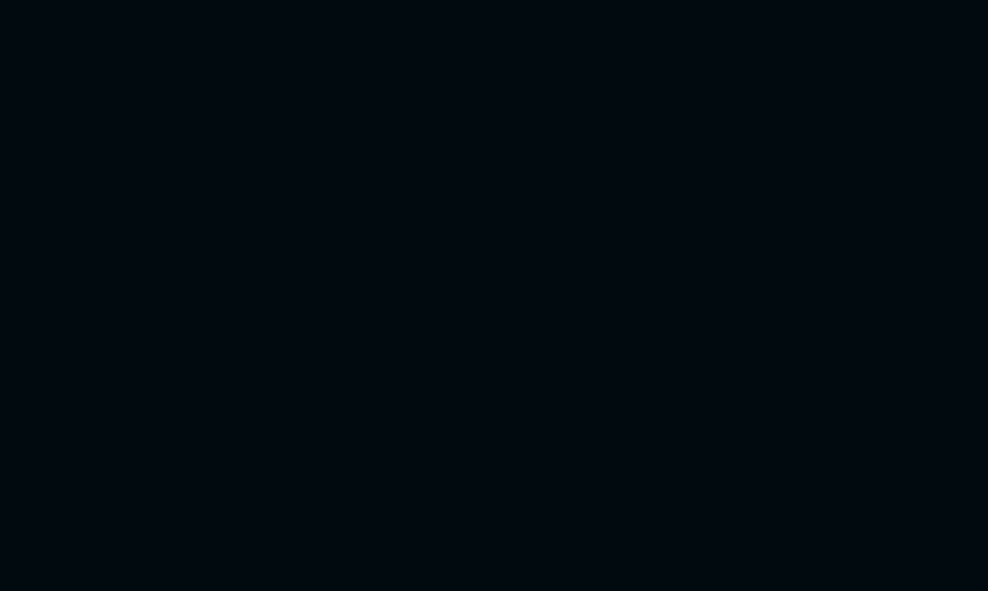
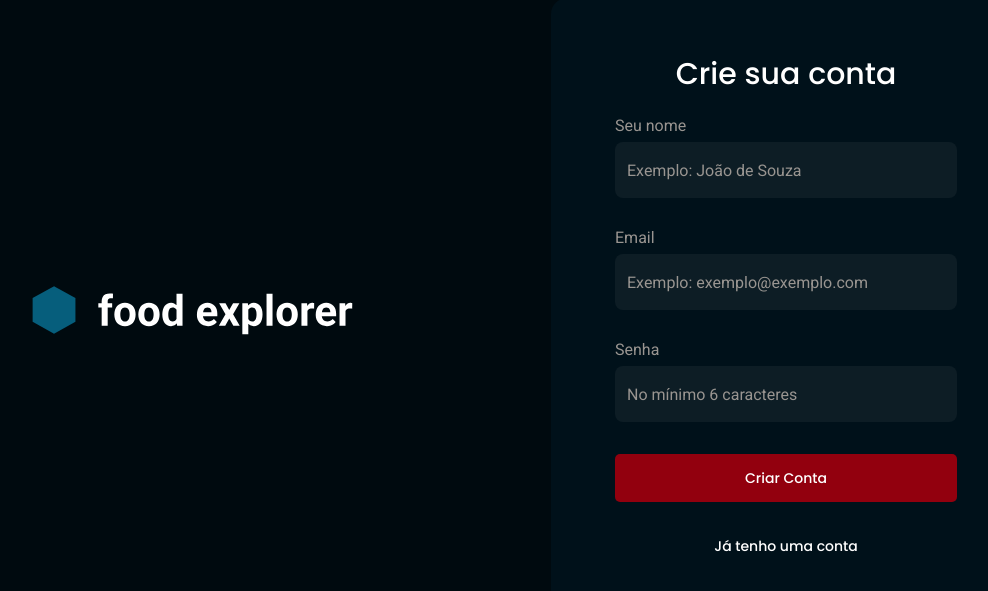
Before and after one commit to renyzeraa/foodexplorer-frontend, a React (Vite) app in the folder web/: page /signup in a window 1280 px wide. Before the commit this address had no page. Shown: the part 135-726 px from the top of the page, without its empty margins (115-1103 px from the left). Built offline with nearby package versions, Linux system fonts and the light colour scheme; no server answers.

Commit message:
feat email, password, name check

```diff
--- a/web/src/pages/SignUp/index.jsx
+++ b/web/src/pages/SignUp/index.jsx
@@ -3,8 +3,38 @@
 import { Input } from '../../components/Input'
 import { Button } from '../../components/Button'
 import { Link } from 'react-router-dom'
+import { useState } from 'react'
+
+import { api } from '../../services/api'
 
 export function SignUp() {
+    const [name, setName] = useState()
+    const [email, setEmail] = useState()
+    const [password, setPassword] = useState()
+    const emailRegex = /^[^\s@]+@[^\s@]+\.[^\s@]+$/
+    function handleSignUp() {
+        if (!name || !email || !password) {
+            return alert('Por favor, preenche todos os campos !')
+        }
+
+        if (!emailRegex.test(email)) {
+            return alert('Preencha um email válido!')
+        }
+
+        api.post('/users', { name, email, password })
+            .then(() => {
+                alert('Usuário cadastrado com sucesso')
+            })
+            .catch(error => {
+                if (error.response) {
+                    alert(error.response.data.message)
+                } else {
+                    alert('Não foi possível cadastrar este usuário')
+                }
+            })
+        console.log(name, email, password)
+    }
+
     return (
         <Container>
             <main>
@@ -18,19 +48,22 @@
                         <Input
                             placeholder="Exemplo: João de Souza"
                             type="text"
+                            onChange={e => setName(e.target.value)}
                         />
                         <p htmlFor="">Email</p>
                         <Input
                             placeholder="Exemplo: exemplo@exemplo.com"
                             type="text"
+                            onChange={e => setEmail(e.target.value)}
                         />
                         <p>Senha</p>
                         <Input
                             placeholder="No mínimo 6 caracteres"
                             type="password"
+                            onChange={e => setPassword(e.target.value)}
                         />
 
-                        <Button title="Criar Conta" />
+                        <Button title="Criar Conta" onClick={handleSignUp} />
 
                         <Link to="/">Já tenho uma conta</Link>
                     </Form>
--- a/web/src/routes/index.jsx
+++ b/web/src/routes/index.jsx
@@ -4,7 +4,7 @@
 export function Routes() {
     return (
         <BrowserRouter>
-            <AppRoutes />
+            <AuthRoutes />
         </BrowserRouter>
     )
 }
```
